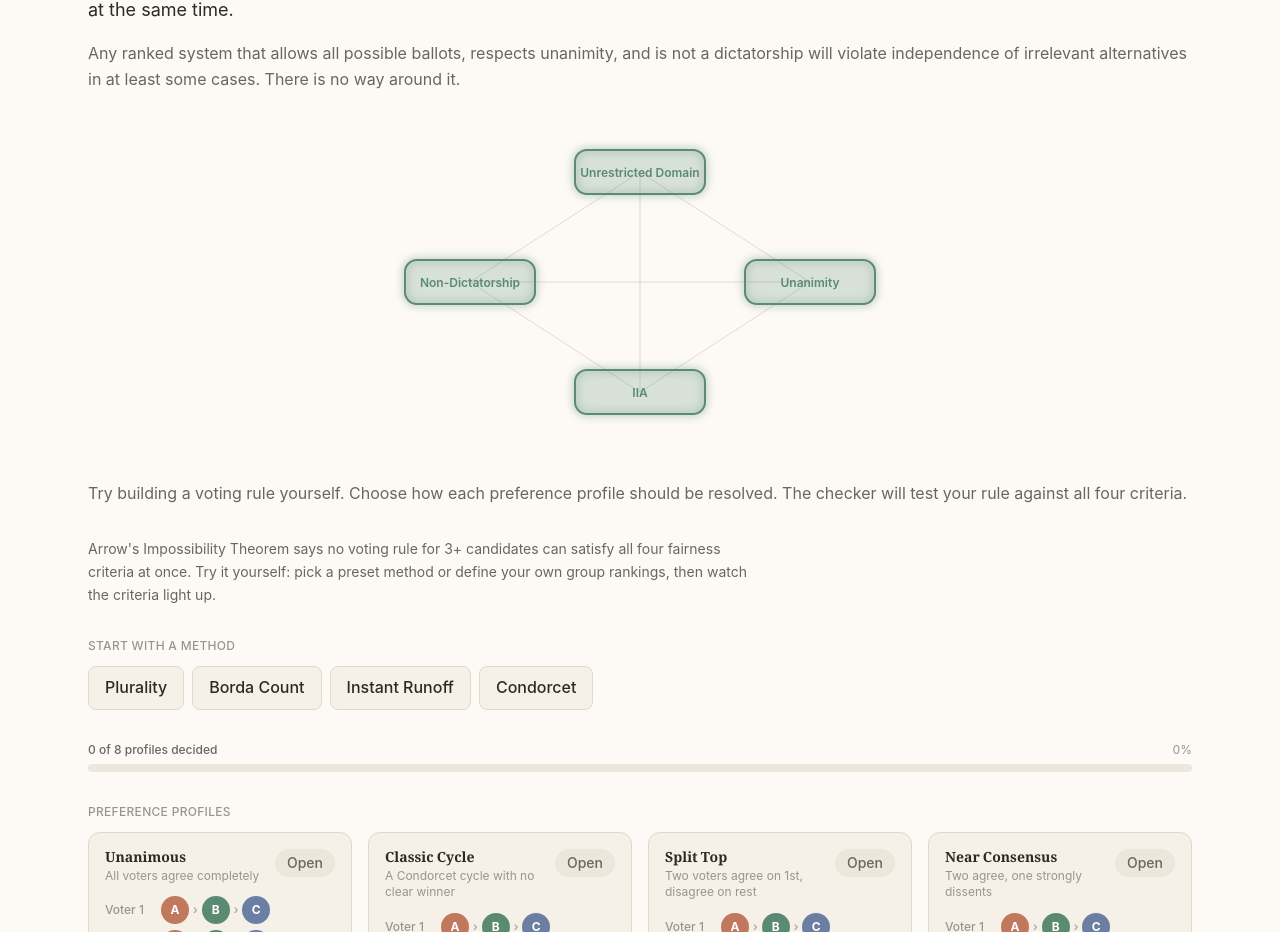
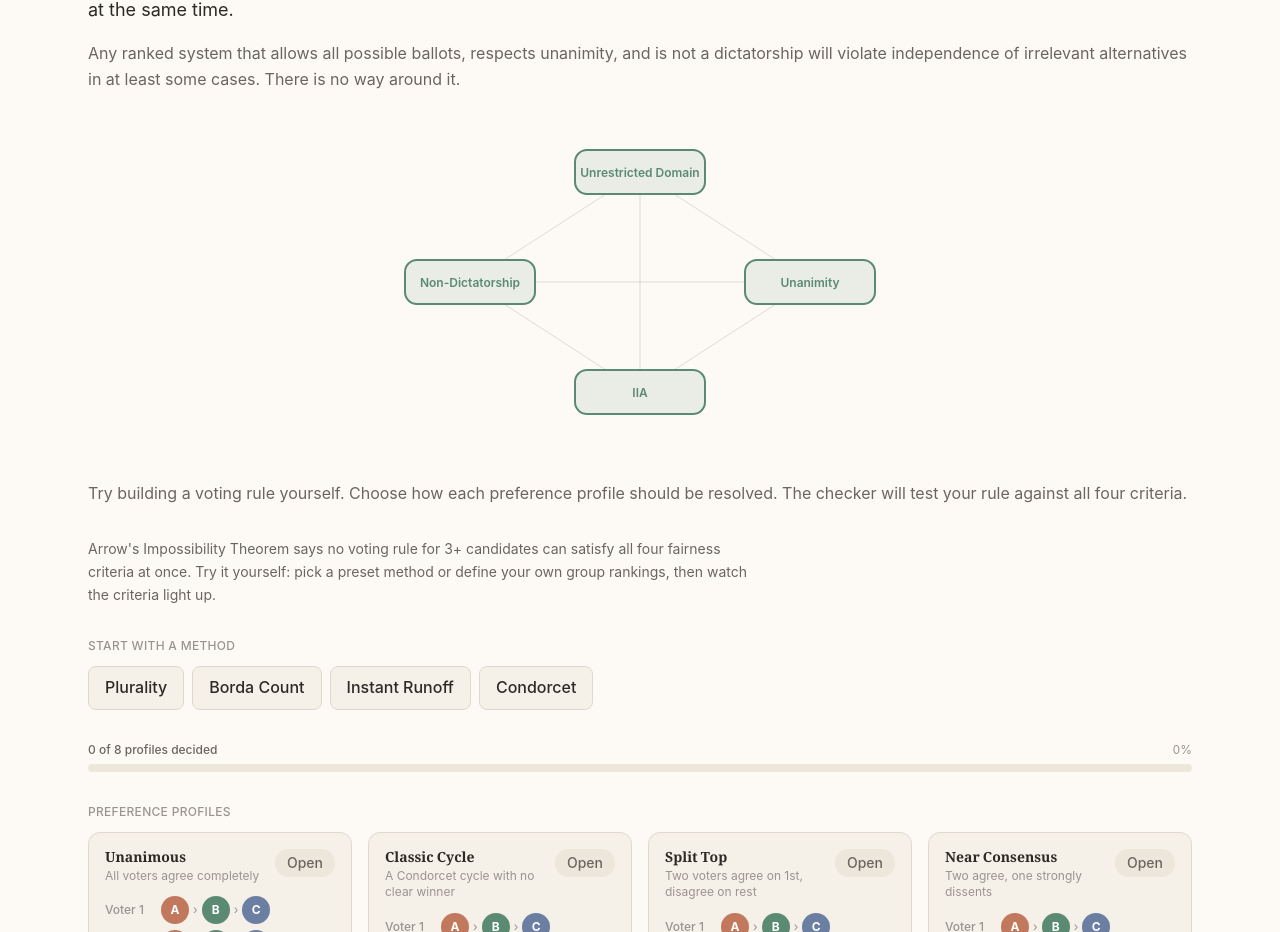
Before and after one commit to sean-reid/voting, a React (Vite) app: page / in a window 1280 px wide. Shown: the part 5451-6383 px from the top of the page. Built offline with nearby package versions, Linux system fonts and the light colour scheme; a web font is replaced by a local one.

Commit message:
Add opaque background to criteria diagram cards so lines don't show through

```diff
--- a/src/components/diagrams/CriteriaCircle.tsx
+++ b/src/components/diagrams/CriteriaCircle.tsx
@@ -102,11 +102,18 @@
               width={cardWidth}
               height={cardHeight}
               rx={rx}
+              fill="#fdfaf6"
+            />
+            <rect
+              x={pos.x - cardWidth / 2}
+              y={pos.y - cardHeight / 2}
+              width={cardWidth}
+              height={cardHeight}
+              rx={rx}
               fill={color}
               fillOpacity={0.12}
               stroke={color}
               strokeWidth={criterion.satisfied ? 2 : 1.5}
-              filter={criterion.satisfied ? "url(#criteria-glow-satisfied)" : undefined}
             />
             <text
               x={pos.x}
```
